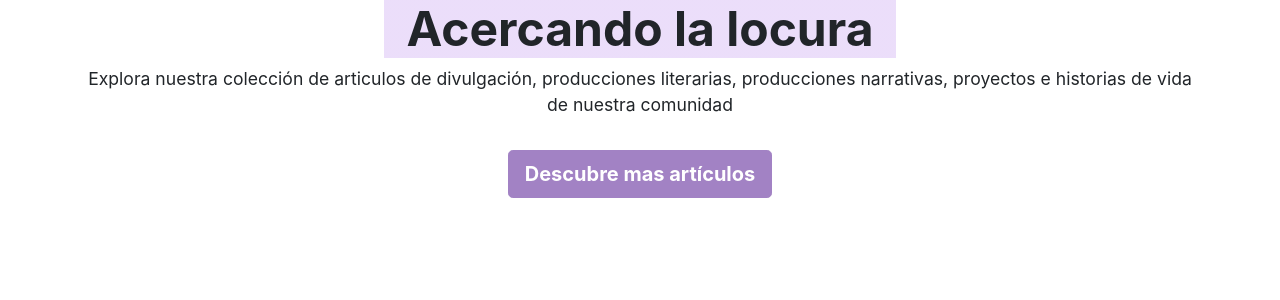
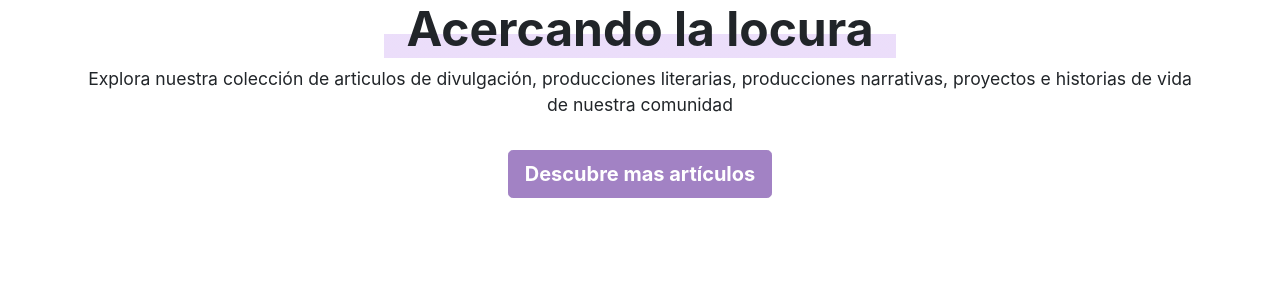
Before and after one commit to Taro-IT/Espresso, a Laravel app: page /medium in a window 1280 px wide. Shown: the top 300 px of the page. Run offline with Laravel 8, Linux system fonts and the light colour scheme.

Commit message:
refactor: use css variables

```diff
--- a/public/css/medium_posts_styles.css
+++ b/public/css/medium_posts_styles.css
@@ -1,16 +1,18 @@
 :root {
-  --trans-purple: rgba(177, 123, 235, 0.250);
-  --white: #ffffff;
+  --purple: rgb(162, 130, 196);
+  --underline-purple: rgba(177, 123, 235, 0.250);
+  --outline-purple: rgb(177, 123, 235, 0.5);
+  --transparent: rgba(255, 255, 255, 0);
 }
 
-h1 {
+.medium-posts-header {
   font-size: 3rem;
 }
 
 .underline {
   position: relative;
-  background: linear-gradient(var(--trans-purple), var(--trans-purple))left bottom repeat-x;
-  background-size: 100% 4 0%;
+  background: linear-gradient(var(--underline-purple), var(--underline-purple))left bottom repeat-x;
+  background-size: 100% 40%;
 }
 
 .subtitle {
@@ -21,11 +23,11 @@ h1 {
 .medium_post_link {
   color: inherit;
   transition: 0.15s;
-  text-decoration-color: rgba(255, 255, 255, 0);
+  text-decoration-color: var(--transparent);
 }
 .medium_post_link:hover {
   color: inherit;
-  text-decoration-color: #a282c4;
+  text-decoration-color: var(--purple);
 }
 .medium_post_link:active {
   text-decoration-color: inherit;
@@ -78,8 +80,8 @@ div[data-medium-post-id='4'] > .medium_post > a > .medium_post_img{
 /* Make a custom color button */
 .btn-custom-purple {
   color: #ffffff;
-  background-color: #a282c4;
-  border-color: #a282c4;
+  background-color: var(--purple);
+  border-color: var(--purple);
   font-weight: bold;
 }
 
@@ -88,10 +90,10 @@ div[data-medium-post-id='4'] > .medium_post > a > .medium_post_img{
 .btn-custom-purple:focus,
 .btn-custom-purple.active {
   background: #ffffff;
-  color: #a282c4;
-  border-color: #a282c4;
+  color: var(--purple);
+  border-color: var(--purple);
 }
 
 .btn-custom-purple:focus {
-  box-shadow:0 0 0 .2rem rgb(177, 123, 235, 0.5);
+  box-shadow:0 0 0 .2rem var(--outline-purple);
 }
--- a/resources/views/medium.blade.php
+++ b/resources/views/medium.blade.php
@@ -14,7 +14,7 @@
     <div class="container">
         <!-- Mediums posts section -->
         <section>
-            <h1 class="text-center font-weight-bold">
+            <h1 class="medium-posts-header text-center font-weight-bold">
                 <span class="underline">&nbsp;&nbsp;Acercando la locura&nbsp;&nbsp;</span>
             </h1>
             <p class="text-center subtitle pb-3">Explora nuestra colección de articulos de divulgación, producciones literarias, producciones narrativas, proyectos e historias de vida de nuestra comunidad</p>
```
